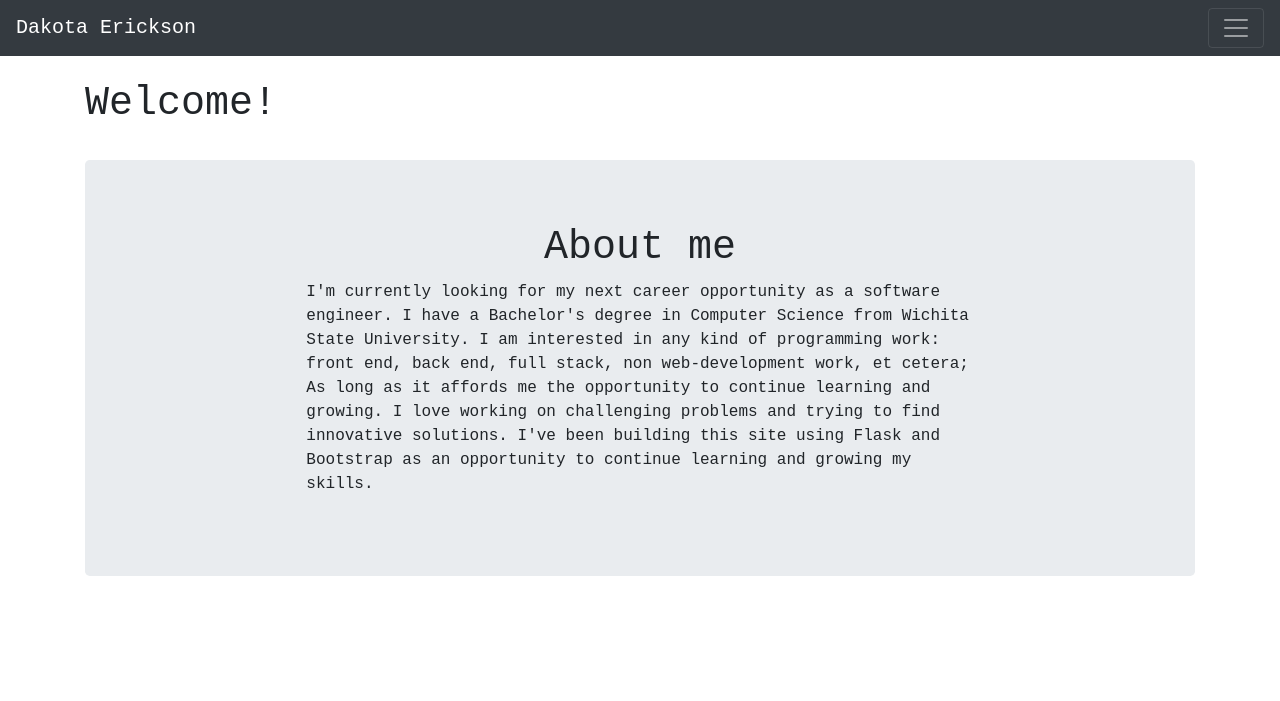
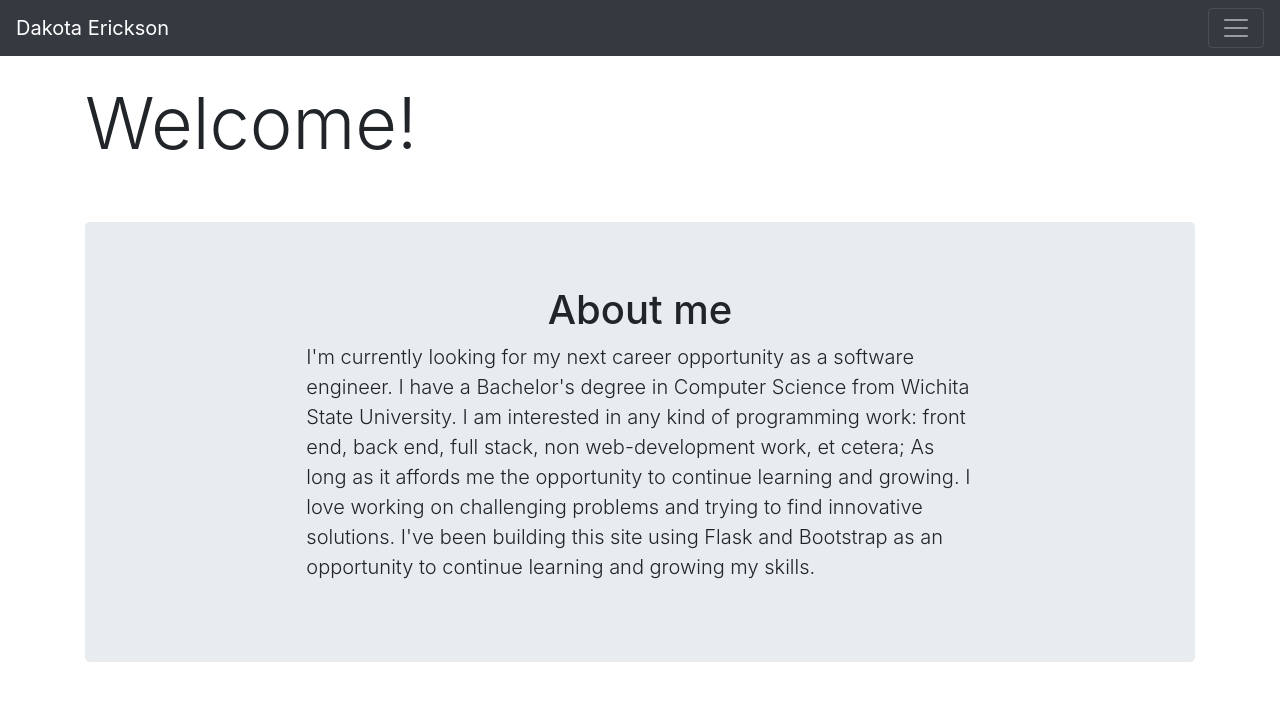
Before and after one commit to DakotaErickson/flaskBlog, a Flask app: page / in a window 1280 px wide. Shown: the top 701 px of the page. Run offline with Flask 2, Linux system fonts and the light colour scheme.

Commit message:
removing courier from formatting entire site

```diff
--- a/flaskblog/static/css/main.css
+++ /dev/null
@@ -1,3 +0,0 @@
-body {
-    font-family: 'Courier New', Courier, monospace;
-}
--- a/flaskblog/templates/home.html
+++ b/flaskblog/templates/home.html
@@ -9,12 +9,13 @@
 
 {% block content %}
 <br>
-<h1>Welcome!</h1>
+<h1 class="display-3">Welcome!</h1>
 <br>
-<div class="jumbotron">
+<br>
+<div class="jumbotron vertical-center">
     <div class="col-sm-8 mx-auto">
         <h1 class="text-center">About me</h1>
-        <p>I'm currently looking for my next career opportunity as a software engineer. I have a Bachelor's degree in
+        <p class="lead">I'm currently looking for my next career opportunity as a software engineer. I have a Bachelor's degree in
             Computer Science from Wichita State University. I am interested in any kind of programming work: front end,
              back end, full stack, non web-development work, et cetera; As long as it affords me the opportunity to
              continue learning and growing. I love working on challenging problems and trying to find innovative solutions.
```
